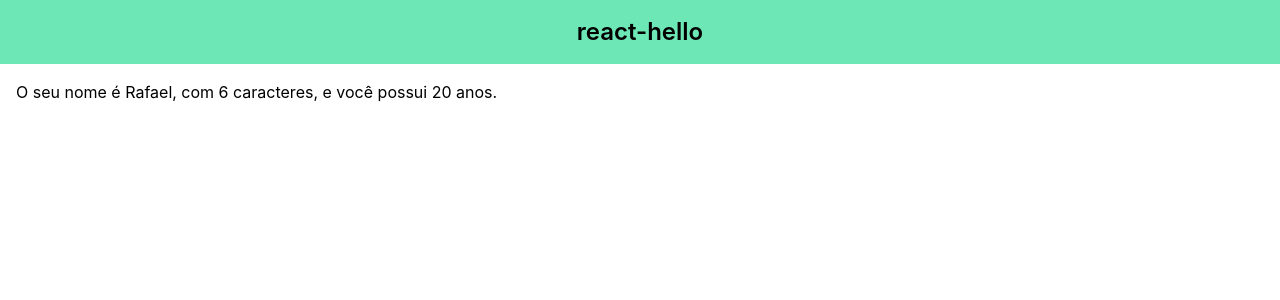
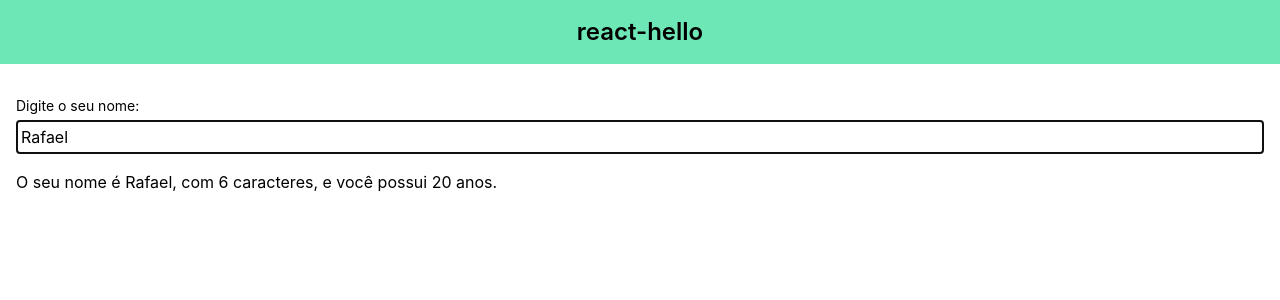
Before and after one commit to rafaellopes95/react-developer-bootcamp, a React (Create React App) app in the folder Modulo2/react-hello/: page / in a window 1280 px wide. Shown: the top 300 px of the page. Built offline with nearby package versions, Linux system fonts and the light colour scheme.

Commit message:
Added useState hook and onChange event

```diff
--- a/Modulo2/react-hello/src/App.js
+++ b/Modulo2/react-hello/src/App.js
@@ -1,17 +1,39 @@
+import { useState } from "react";
 import Header from "./components/Header";
 import Main from "./components/Main";
 
 export default function App() {
-  console.log("Teste no console do navegador");
+  // Hook para estado
+  const [name, setName] = useState("Rafael");
+
+  // Closure para alterar o estado
+  function handleNameChange(event) {
+    const newName = event.currentTarget.value;
+    setName(newName);
+  }
 
   return (
     // Fragment, pode ser utilizado como uma div quando não há necessidade de estilização por exemplo.
     <>
       <Header size="large">react-hello</Header>
       <Main>
-        <div className="container mx-auto p-4">
-          <p>O seu nome é Rafael, com 6 caracteres, e você possui 20 anos.</p>
+        <div className="flex flex-col my-4">
+          <label className="text-sm mb-1" htmlFor="inputName">
+            Digite o seu nome:
+          </label>
+          <input
+            autoFocus
+            id="inputName"
+            className="border p-1"
+            type="text"
+            value={name}
+            onChange={handleNameChange}
+          />
         </div>
+        <p>
+          O seu nome é {name}, com {name.length} caracteres, e você possui 20
+          anos.
+        </p>
       </Main>
     </>
   );
--- a/Modulo2/react-hello/src/components/Main.js
+++ b/Modulo2/react-hello/src/components/Main.js
@@ -1,3 +1,3 @@
 export default function Main({ children }) {
-  return <main>{children}</main>;
+  return <main className="container mx-auto p-4">{children}</main>;
 }
```
